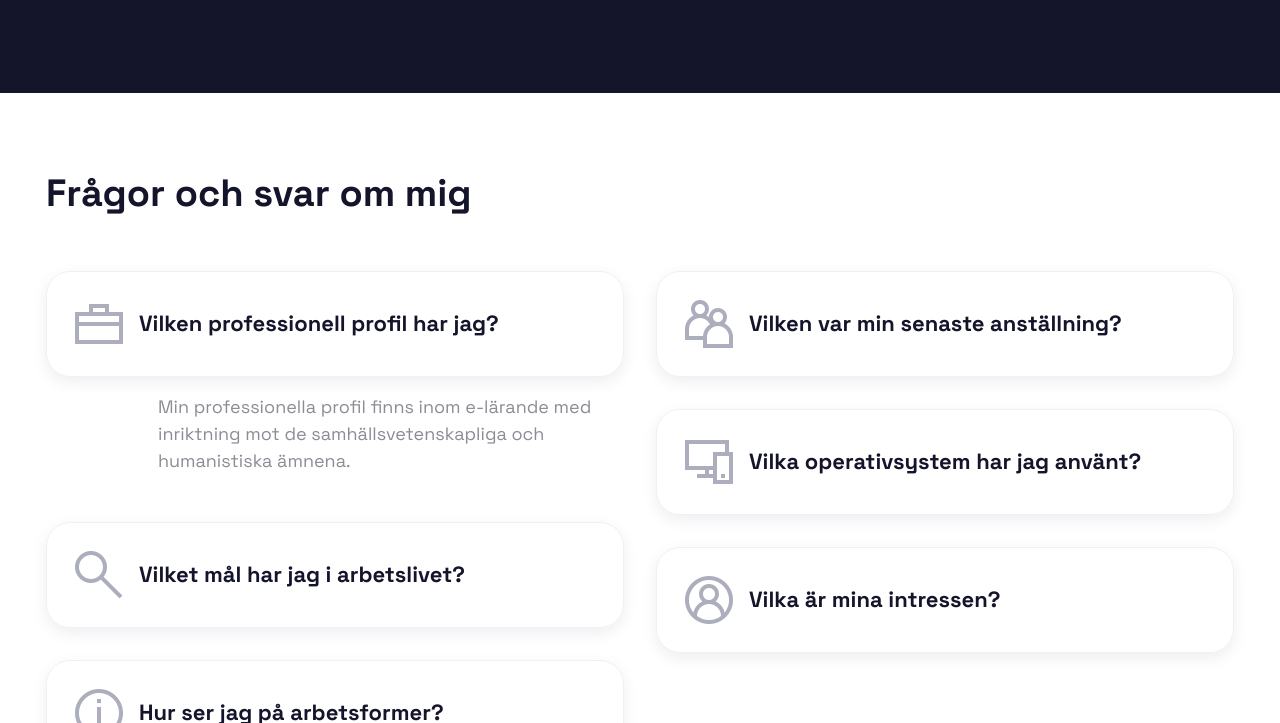
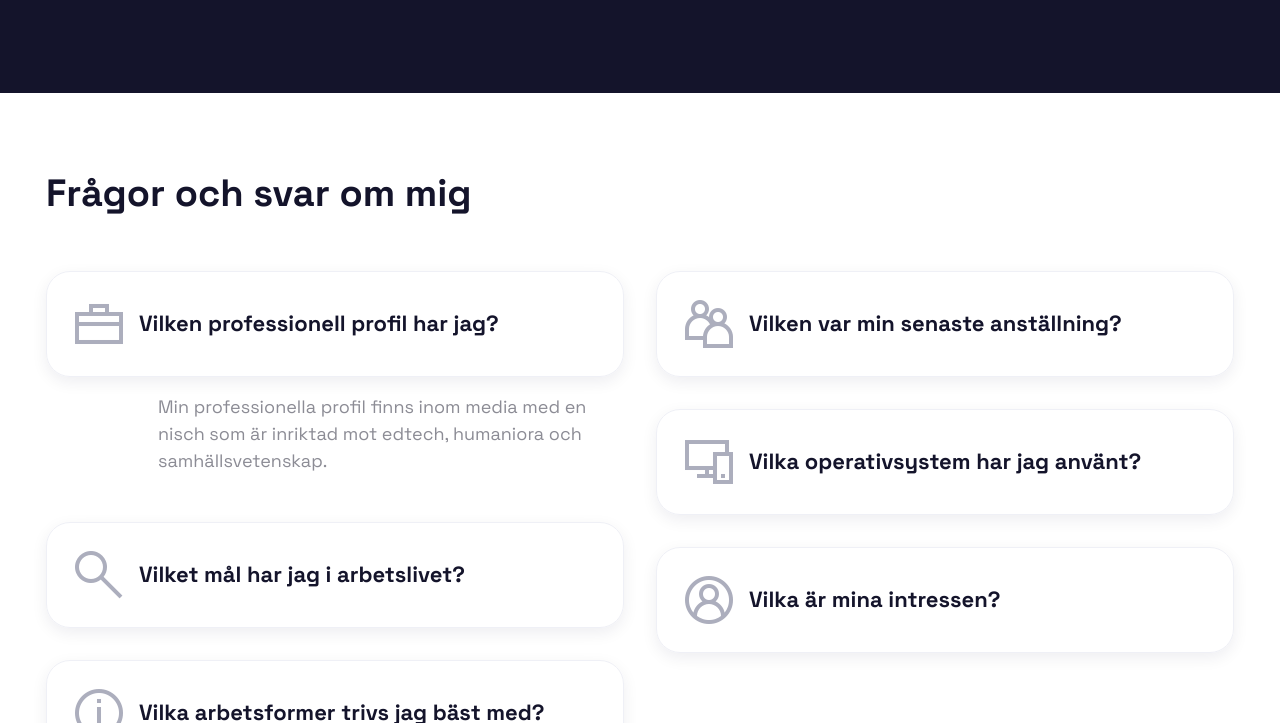
Before and after one commit to frekar06/FKSite, a plain HTML site: page index.html in a window 1280 px wide. Both pictures are taken after a click on the button "Vilken professionell profil har jag?". Shown: the part 1222-1945 px from the top of the page. Drawn offline with Linux system fonts and the light colour scheme; files whose address does not match are found by name.

Commit message:
create github pages

```diff
--- a/index.html
+++ b/index.html
@@ -115,7 +115,7 @@
                     </div>
                     <div id="collapse1_2" class="panel-collapse noScroll collapse" role="tabpanel" aria-labelledby="headingOne">
                         <div class="panel-body">
-                            <p class="mbr-fonts-style panel-text display-4">Min professionella profil finns inom e-lärande med inriktning mot de samhällsvetenskapliga och humanistiska ämnena.&nbsp;</p>
+                            <p class="mbr-fonts-style panel-text display-4">Min professionella profil finns inom media med en nisch som är inriktad mot edtech, humaniora och samhällsvetenskap.&nbsp;</p>
                         </div>
                     </div>
                 </div>
@@ -135,7 +135,7 @@
                 <div class="card">
                     <div class="card-header" role="tab" id="headingThree">
                         <a role="button" class="collapsed panel-title text-black" data-toggle="collapse" data-bs-toggle="collapse" data-core="" href="#collapse3_2" aria-expanded="false" aria-controls="collapse3">
-                            <h6 class="panel-title-edit mbr-fonts-style mb-0 display-7"> <span class="mobi-mbri mobi-mbri-info mbr-iconfont"></span><strong>Hur ser jag på arbetsformer?</strong>
+                            <h6 class="panel-title-edit mbr-fonts-style mb-0 display-7"> <span class="mobi-mbri mobi-mbri-info mbr-iconfont"></span><strong>Vilka arbetsformer trivs jag bäst med?</strong>
                             </h6>
                         </a>
                     </div>
```
Also changed, not shown: 1 other file.
